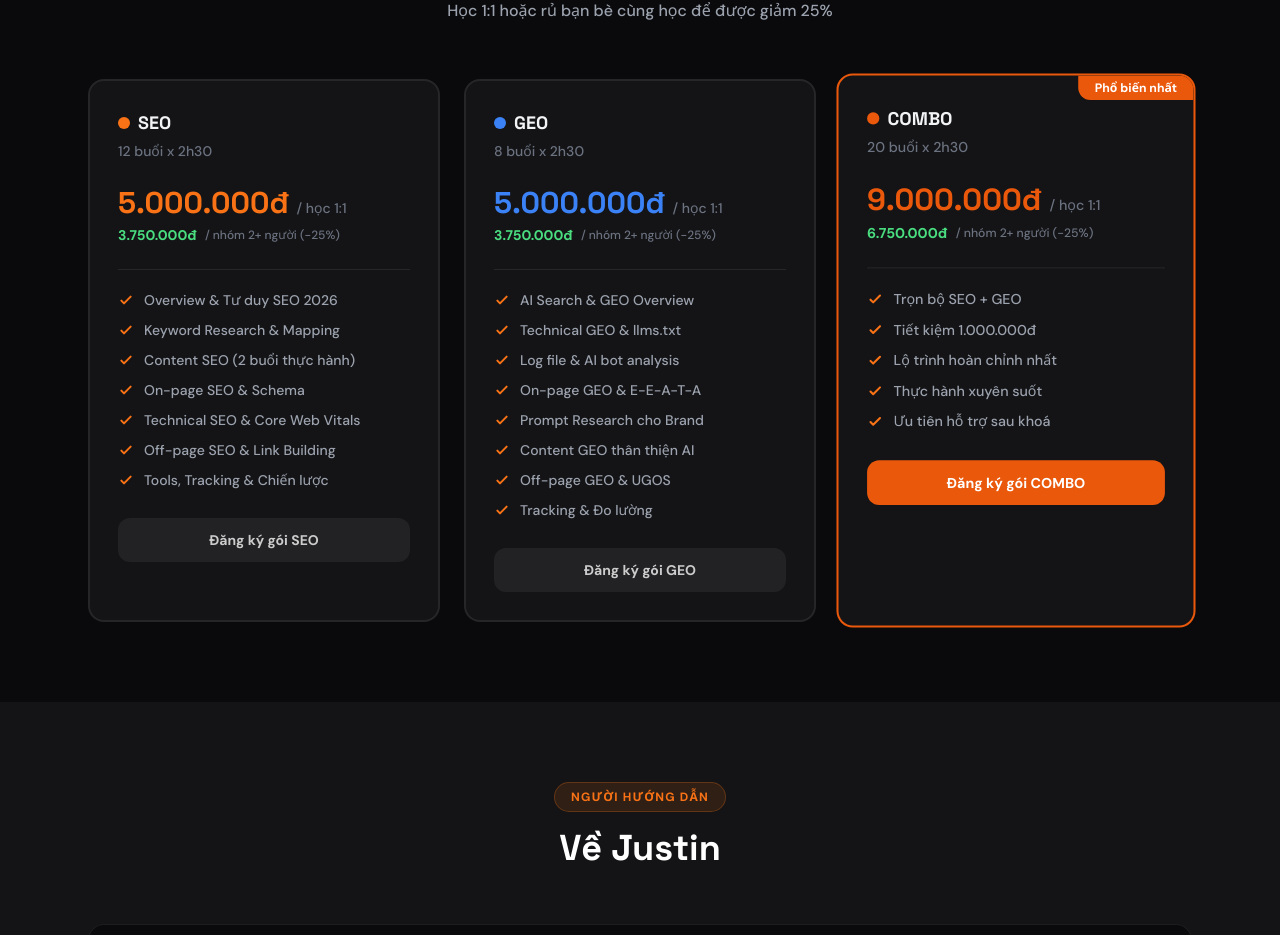
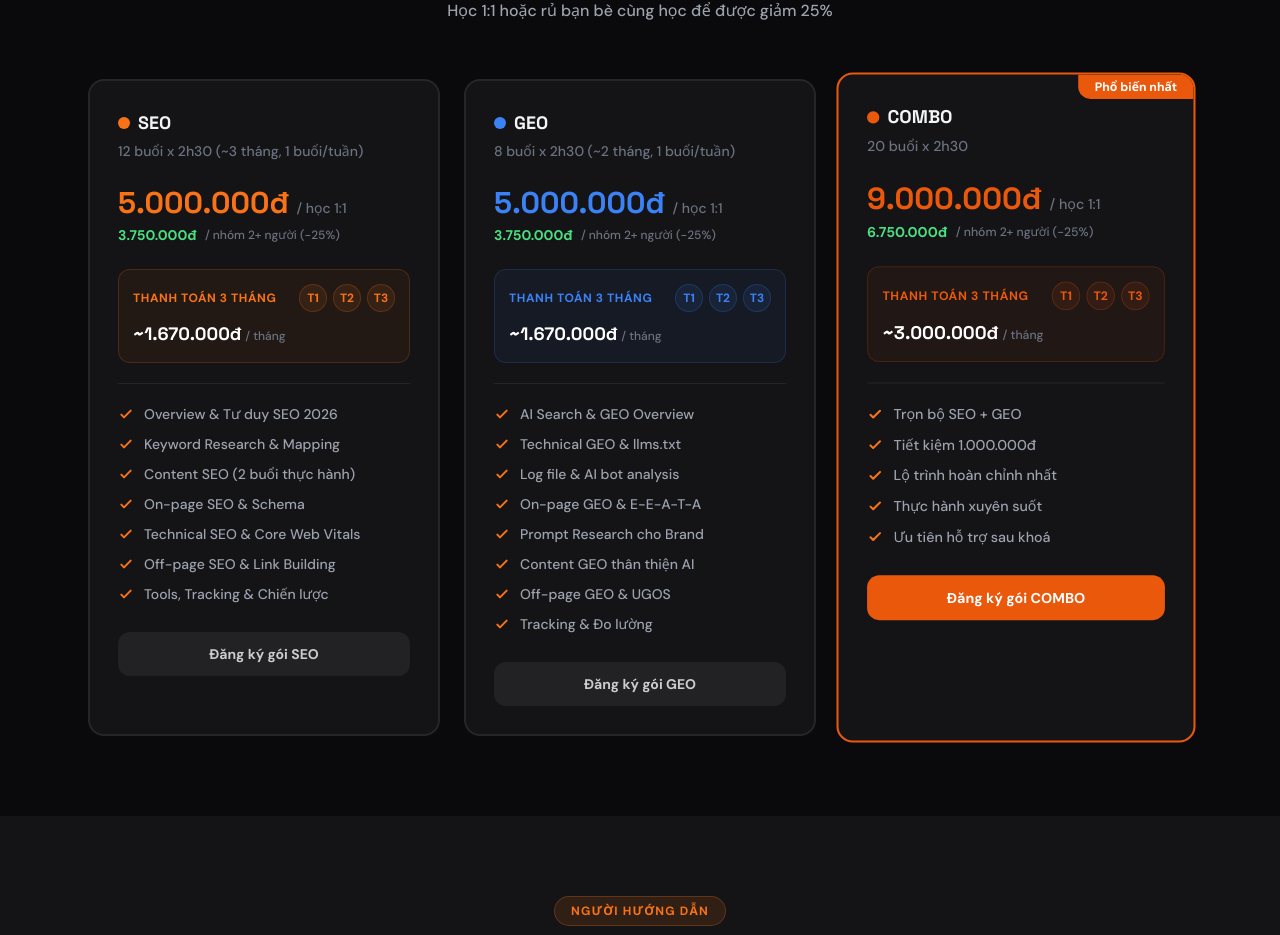
Before and after one commit to leantuan1234-prog/khoa-hoc-seo, a React (Vite) app: page / in a window 1280 px wide. Shown: the part 2257-3192 px from the top of the page. Built offline with nearby package versions, Linux system fonts and the light colour scheme.

Commit message:
Update giá

```diff
--- a/src/App.jsx
+++ b/src/App.jsx
@@ -54,9 +54,9 @@ export default function App() {
   }, []);
 
   const packages = [
-    { name: "SEO", sessions: "12 buổi", duration: "x 2h30", price: "5.000.000đ", group: "3.750.000đ", color: ORANGE, items: ["Overview & Tư duy SEO 2026", "Keyword Research & Mapping", "Content SEO (2 buổi thực hành)", "On-page SEO & Schema", "Technical SEO & Core Web Vitals", "Off-page SEO & Link Building", "Tools, Tracking & Chiến lược"] },
-    { name: "GEO", sessions: "8 buổi", duration: "x 2h30", price: "5.000.000đ", group: "3.750.000đ", color: "#3B82F6", items: ["AI Search & GEO Overview", "Technical GEO & llms.txt", "Log file & AI bot analysis", "On-page GEO & E-E-A-T-A", "Prompt Research cho Brand", "Content GEO thân thiện AI", "Off-page GEO & UGOS", "Tracking & Đo lường"] },
-    { name: "COMBO", sessions: "20 buổi", duration: "x 2h30", price: "9.000.000đ", group: "6.750.000đ", color: ORANGE_DARK, popular: true, items: ["Trọn bộ SEO + GEO", "Tiết kiệm 1.000.000đ", "Lộ trình hoàn chỉnh nhất", "Thực hành xuyên suốt", "Ưu tiên hỗ trợ sau khoá"] },
+    { name: "SEO", sessions: "12 buổi", duration: "x 2h30 (~3 tháng, 1 buổi/tuần)", price: "5.000.000đ", group: "3.750.000đ", monthly: "~1.670.000đ", color: ORANGE, items: ["Overview & Tư duy SEO 2026", "Keyword Research & Mapping", "Content SEO (2 buổi thực hành)", "On-page SEO & Schema", "Technical SEO & Core Web Vitals", "Off-page SEO & Link Building", "Tools, Tracking & Chiến lược"] },
+    { name: "GEO", sessions: "8 buổi", duration: "x 2h30 (~2 tháng, 1 buổi/tuần)", price: "5.000.000đ", group: "3.750.000đ", monthly: "~1.670.000đ", color: "#3B82F6", items: ["AI Search & GEO Overview", "Technical GEO & llms.txt", "Log file & AI bot analysis", "On-page GEO & E-E-A-T-A", "Prompt Research cho Brand", "Content GEO thân thiện AI", "Off-page GEO & UGOS", "Tracking & Đo lường"] },
+    { name: "COMBO", sessions: "20 buổi", duration: "x 2h30", price: "9.000.000đ", group: "6.750.000đ", monthly: "~3.000.000đ", color: ORANGE_DARK, popular: true, items: ["Trọn bộ SEO + GEO", "Tiết kiệm 1.000.000đ", "Lộ trình hoàn chỉnh nhất", "Thực hành xuyên suốt", "Ưu tiên hỗ trợ sau khoá"] },
   ];
 
   const projects = [
@@ -259,6 +259,20 @@ export default function App() {
                     <span className="text-xs text-gray-500">/ nhóm 2+ người (-25%)</span>
                   </div>
 
+                  {/* Installment strip */}
+                  <div className="rounded-xl p-3.5 mb-5" style={{ background: `${pkg.color}10`, border: `1px solid ${pkg.color}30` }}>
+                    <div className="flex items-center justify-between mb-2">
+                      <span className="text-xs font-bold uppercase tracking-wider" style={{ color: pkg.color }}>Thanh toán 3 tháng</span>
+                      <div className="flex gap-1.5">
+                        {["T1","T2","T3"].map(t => (
+                          <span key={t} className="w-7 h-7 rounded-full flex items-center justify-center text-xs font-bold" style={{ background: `${pkg.color}18`, border: `1px solid ${pkg.color}35`, color: pkg.color }}>{t}</span>
+                        ))}
+                      </div>
+                    </div>
+                    <span className="text-lg font-bold text-white" style={{ fontFamily: "Space Grotesk" }}>{pkg.monthly}</span>
+                    <span className="text-xs text-gray-500 ml-1">/ tháng</span>
+                  </div>
+
                   <div className="h-px mb-5" style={{ background: DARK_BORDER }} />
 
                   <ul className="space-y-2.5">
```
